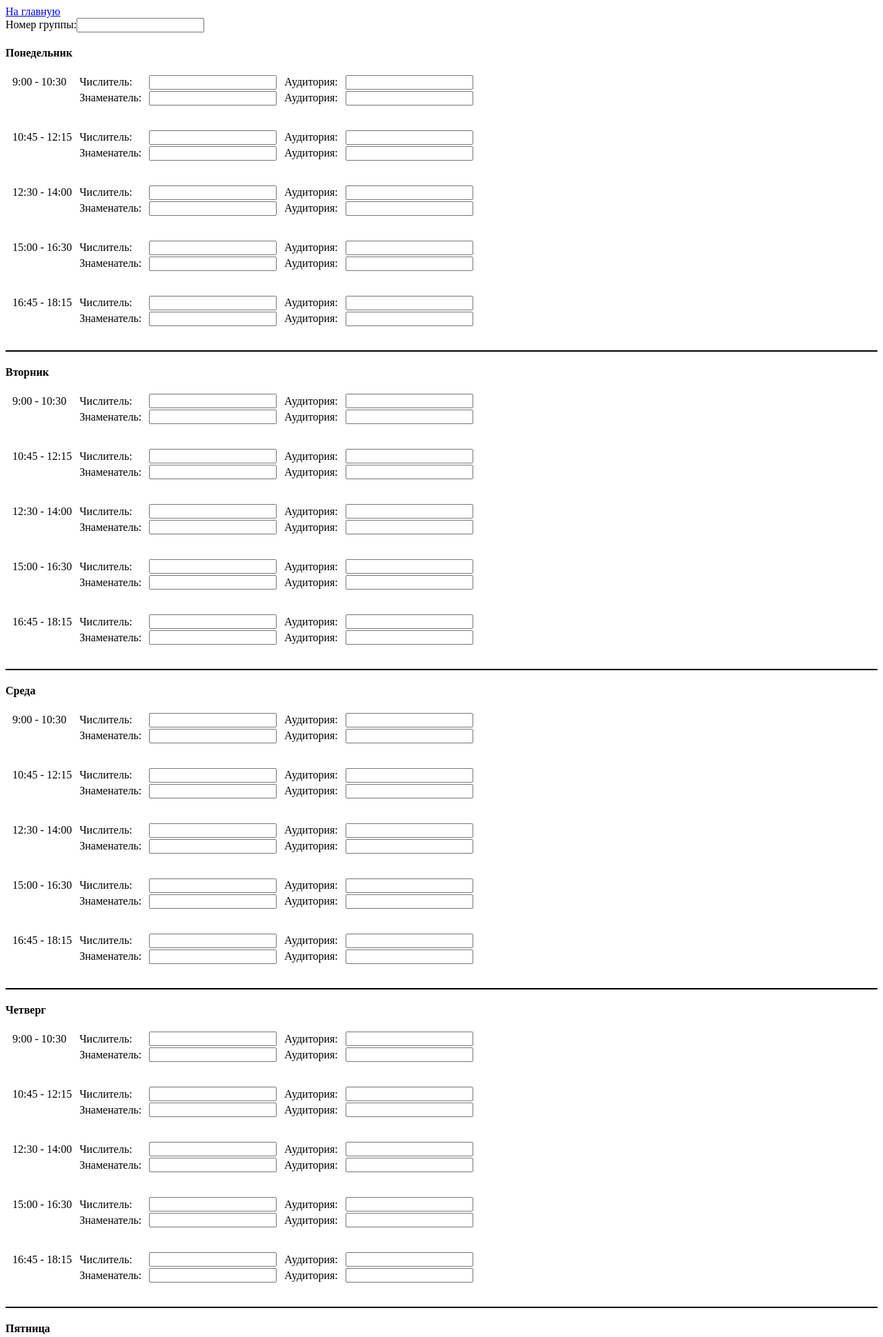
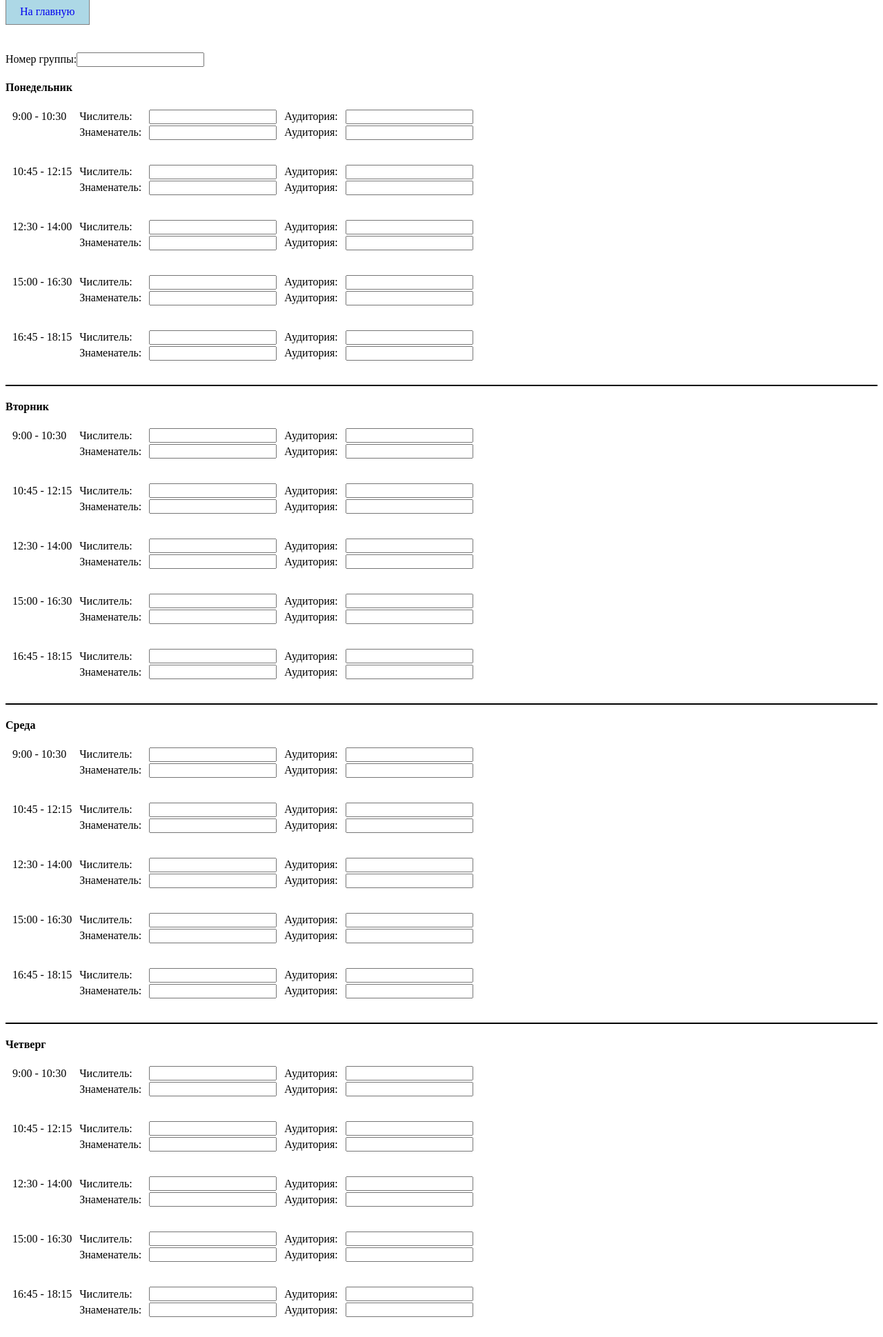
Before and after one commit to GorskiiNikita/adminvkbot, a Flask app: page /add in a window 1280 px wide. Shown: the top 1939 px of the page at 69% size. Run offline with Flask 2, Linux system fonts and the light colour scheme; the visitor is signed in with stand-in values (Sample User, id 1).

Commit message:
added apache

```diff
--- a/templates/add_group.html
+++ b/templates/add_group.html
@@ -22,10 +22,25 @@
         .save {
             margin: 30px 0 50px 300px;
         }
+
+        .to-main {
+            text-decoration: none;
+            padding: 10px 20px;
+            border: 1px solid grey;
+            margin-bottom: 50px;
+            background-color: lightblue;
+        }
+
+        .to-main:hover{
+            background-color: aliceblue;
+        }
+        form {
+            margin-top: 50px;
+        }
     </style>
 </head>
 <body>
-<a href="/">На главную</a>
+<a href="/" class="to-main">На главную</a>
 <form action="" method="post">
     <div>Номер группы:<input type="text" name="group" required></div>
     {% for weekday in weekdays %}
```
Also changed, not shown: templates/update_page.html (+16 -1 lines), 1 other file.
